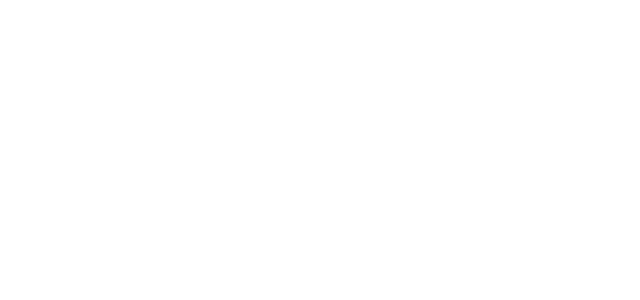
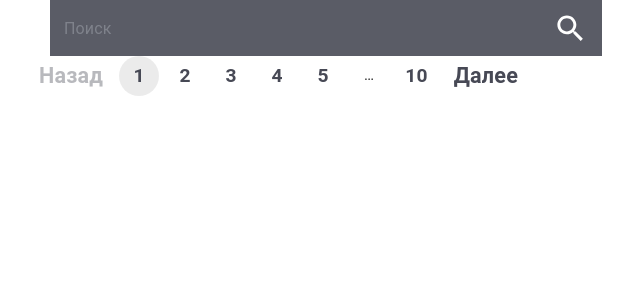
Before and after one commit to kolomyaka/test-business-sector, a React (Create React App) app: page / in a window 1280 px wide. Shown: the top 300 px of the page, without its empty margins (38-678 px from the left). Built offline with nearby package versions, Linux system fonts and the light colour scheme.

Commit message:
Реализация Search и Pagination компонент

```diff
--- a/package.json
+++ b/package.json
@@ -3,6 +3,8 @@
   "version": "0.1.0",
   "private": true,
   "dependencies": {
+    "@emotion/react": "^11.9.0",
+    "@emotion/styled": "^11.8.1",
     "@mui/material": "^5.6.4",
     "@mui/styled-engine-sc": "^5.6.1",
     "@testing-library/jest-dom": "^5.16.4",
@@ -42,5 +44,9 @@
       "last 1 firefox version",
       "last 1 safari version"
     ]
+  },
+  "devDependencies": {
+    "@mui/icons-material": "^5.6.2",
+    "@types/styled-components": "^5.1.25"
   }
 }
--- a/src/App.tsx
+++ b/src/App.tsx
@@ -1,9 +1,17 @@
+import { Container } from '@mui/material';
 import React from 'react';
+import { PaginationBlock } from './components/PaginationBlock';
+import { SearchBlock } from './components/SearchBlock';
 
 function App() {
   return (
     <div className="App">
-
+      <Container maxWidth="lg">
+        <Container maxWidth="sm" sx={{ marginLeft: 0}}>
+          <SearchBlock />
+        </Container>
+      <PaginationBlock />
+      </Container>
     </div>
   );
 }
--- /dev/null
+++ b/src/components/PaginationBlock.tsx
@@ -0,0 +1,41 @@
+import React from 'react'
+import { Pagination, PaginationItem } from '@mui/material';
+import styled from 'styled-components'
+
+type Props = {}
+
+const PaginationItemText = styled.div`
+  color: #474955;
+  font-size: 1.35rem;
+  font-weight: 600;
+`
+
+const prevButton = () => {
+  return (
+    <PaginationItemText>Назад</PaginationItemText>
+  )
+}
+
+const nextButton = () => {
+  return (
+    <PaginationItemText>Далее</PaginationItemText>
+  )
+}
+
+export const PaginationBlock = (props: Props) => {
+  return (
+    <>
+      <Pagination
+        size='large'
+        count={10}
+        renderItem={(item) => (
+          <PaginationItem
+            components={{ previous: prevButton, next: nextButton }}
+            sx={{ fontSize: '1.2rem', color: '#474955', fontWeight: 600, '&:focuse': { display: 'none'} }}
+            {...item}
+          />
+        )}
+      />
+    </>
+  )
+}
--- a/src/components/SearchBlock.tsx
+++ b/src/components/SearchBlock.tsx
@@ -1,24 +1,46 @@
 import React from 'react'
-import styled from '@mui/styled-engine-sc'
-import { TextField } from '@mui/material'
+import styled from 'styled-components'
+import { TextField, InputAdornment } from '@mui/material'
+import SearchIcon from "@mui/icons-material/Search"
 
 const SearchTextBlock = styled(TextField)`
+  div {
+    background-color: #5A5C66;
+    border-radius: 0;
+  }
 
+  div:focus {
+    border: none;
+    outline: none;
+  }
+
+  fieldset {
+    border: none;
+  }
+
+  input::placeholder {
+    color: #B2B7BF;
+  }
+
+  input {
+    color: #fff;
+  }
 `
 
 type Props = {}
 
-const SearchBlock = (props: Props) => {
+export const SearchBlock = (props: Props) => {
   return (
     <>
       <SearchTextBlock
         placeholder='Поиск'
+        fullWidth
         InputProps={{
-          startAdornment: (
-            <InputAdornment position="start">
-              <SearchIcon />
+          endAdornment: (
+            <InputAdornment position="end">
+              <SearchIcon sx={{ color: 'white' }} fontSize="large"/>
             </InputAdornment>
-          )
+          ),
         }}
       />
     </>
```
Also changed, not shown: 1 other file (tests, documents, lock files or other folders).
